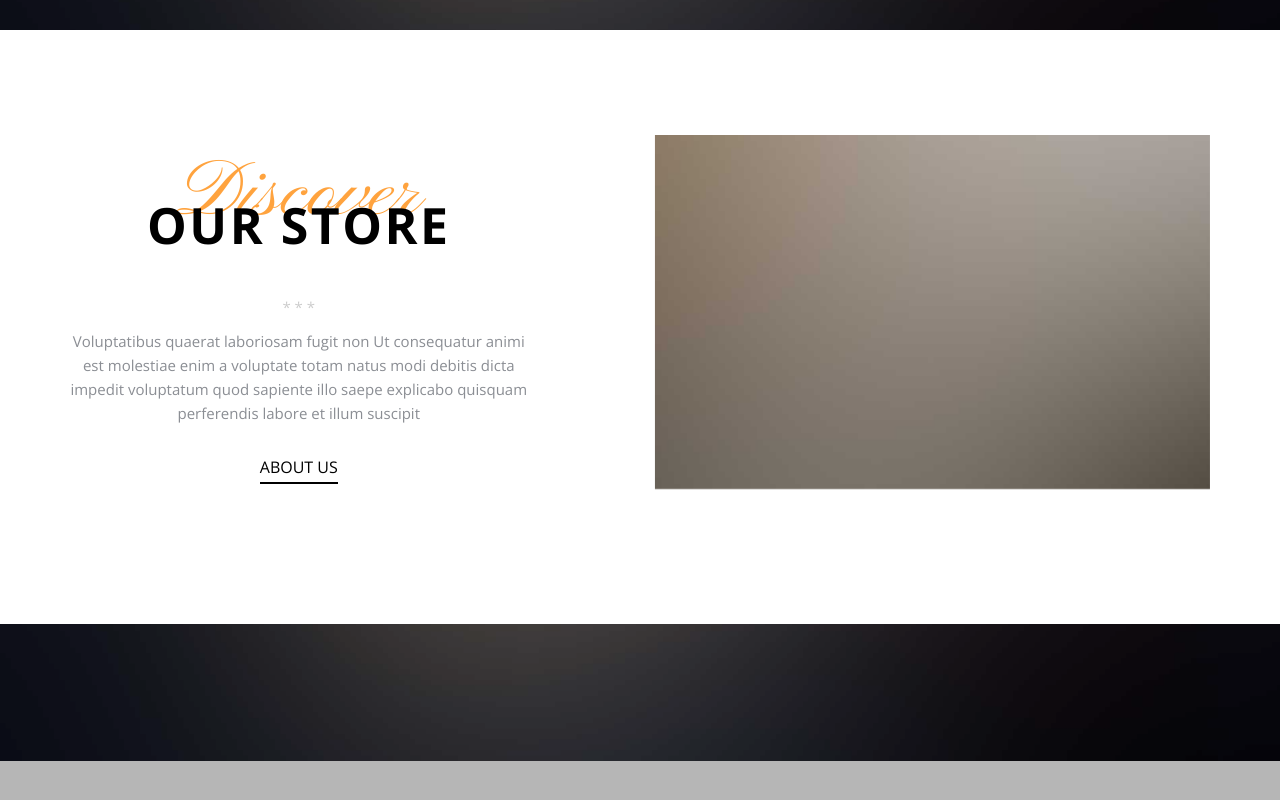
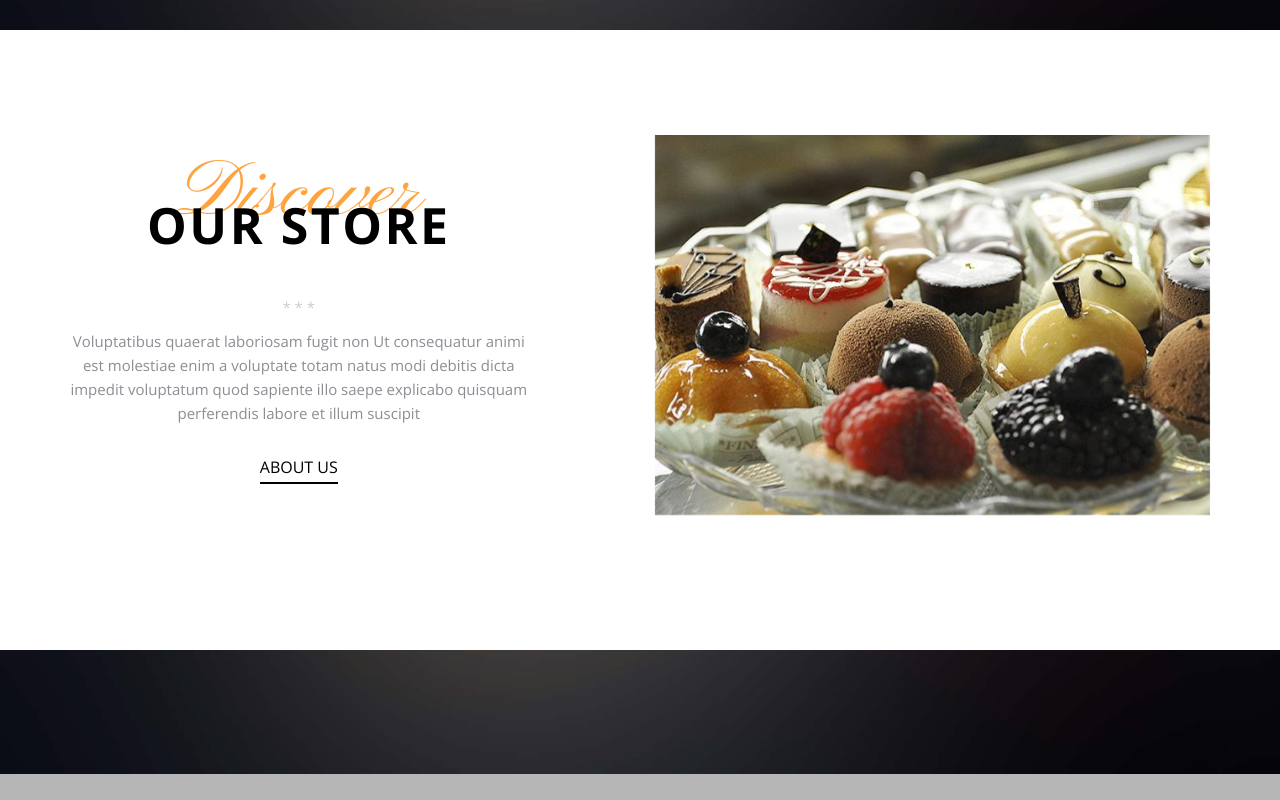
Before and after one commit to Alfrapatron/dreamcakemade, a website: page index.html in a window 1280 px wide. Shown: the part 720-1520 px from the top of the page. Drawn offline with nearby package versions, Linux system fonts and the light colour scheme; files whose address does not match are found by name.

Commit message:
Update index.html

```diff
--- a/index.html
+++ b/index.html
@@ -103,7 +103,7 @@
             <p><a href="#" class="probootstrap-custom-link">About Us</a></p>
           </div>
           <div class="col-md-6 col-md-push-1 probootstrap-animate">
-            <p><img src="img/img_1.jpg" alt="Free Bootstrap Template by uicookies.com" class="img-responsive"></p>
+            <p><img src="img/pasteleria francesa 2.jpg" alt="Free Bootstrap Template by uicookies.com" class="img-responsive"></p>
           </div>
         </div>
         <!-- END row -->
```
